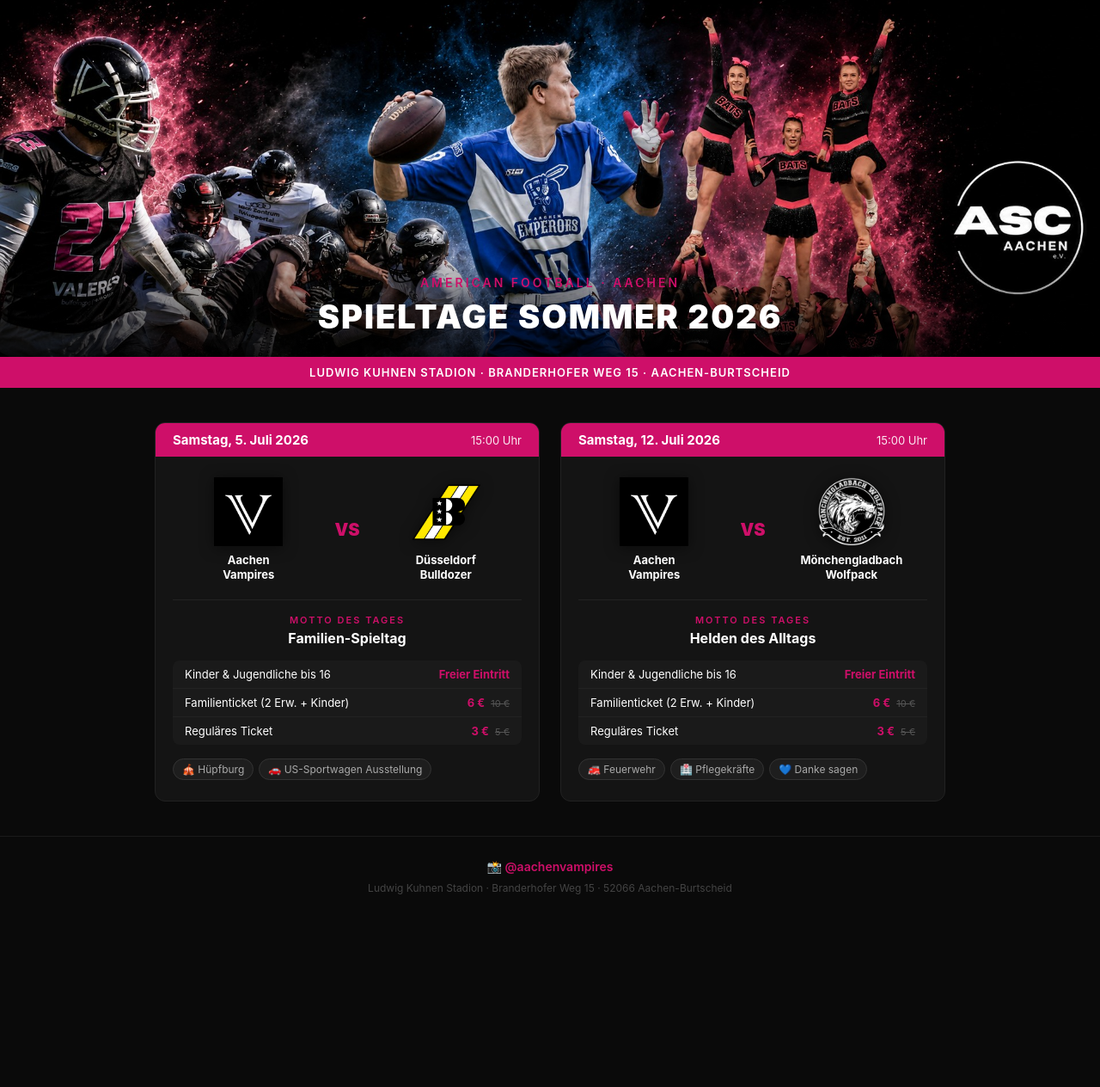
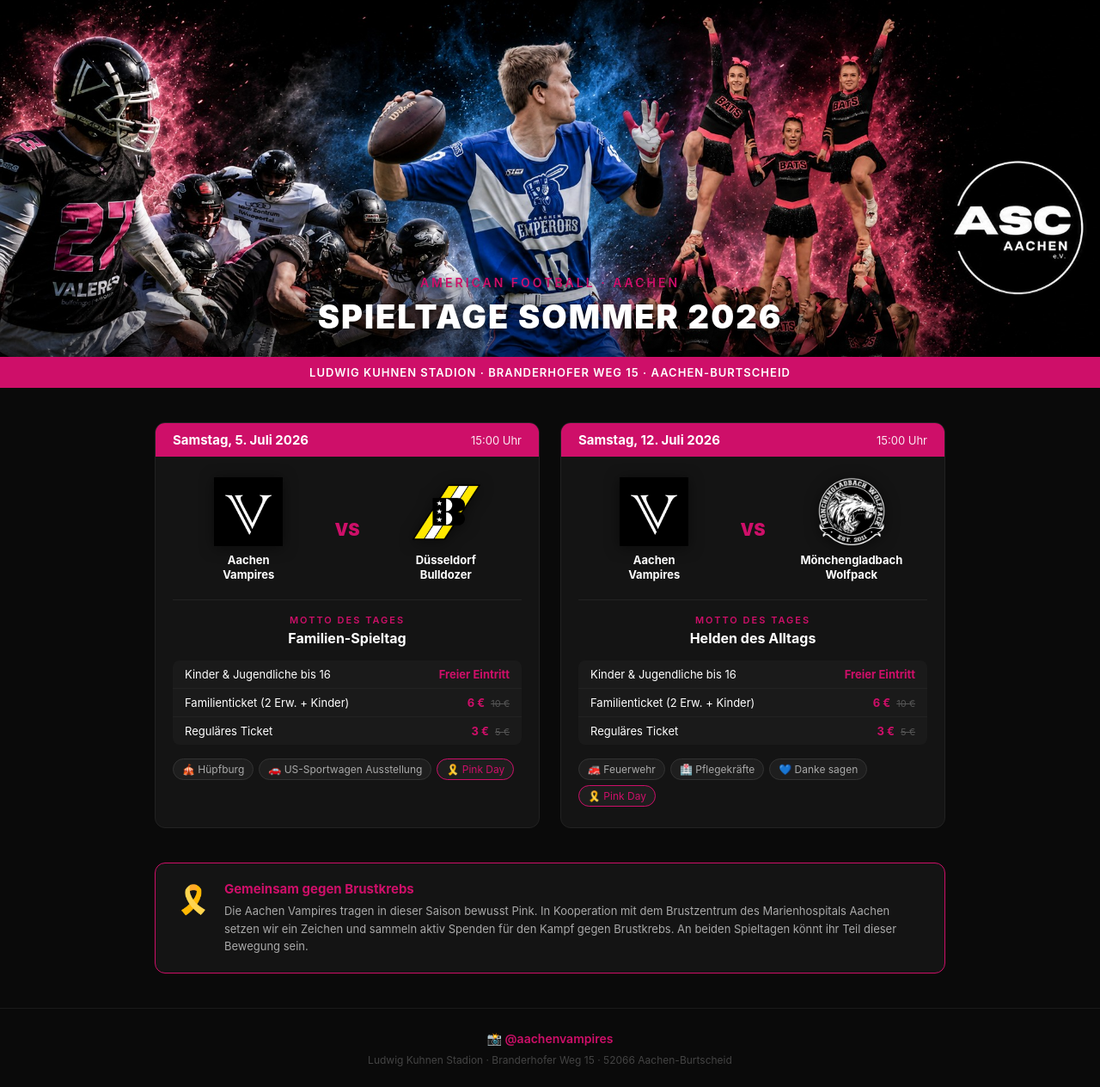
Before and after one commit to CDMF71/asc-spieltage, a plain HTML site: page index.html in a window 1280 px wide. Shown: the part 5-1269 px from the top of the page at 86% size. Before the commit the page ends 1069 px from the top, so only its background shows below. Drawn offline with Linux system fonts and the light colour scheme.

Commit message:
Add ribbon section for breast cancer awareness
Added a ribbon section to promote breast cancer awareness with a description and icon.

```diff
--- a/index.html
+++ b/index.html
@@ -9,9 +9,9 @@
   body { font-family: -apple-system, BlinkMacSystemFont, 'Segoe UI', sans-serif; background: #0a0a0a; color: #ffffff; }
   .hero { position: relative; width: 100%; max-height: 420px; overflow: hidden; }
   .hero img { width: 100%; display: block; object-fit: cover; }
-  .hero-overlay { position: absolute; bottom: 0; left: 0; right: 0; background: linear-gradient(transparent, rgba(0,0,0,0.85)); padding: 40px 24px 24px; text-align: center; }
-  .hero-overlay h1 { font-size: clamp(22px, 4vw, 38px); font-weight: 900; letter-spacing: 2px; text-transform: uppercase; }
-  .hero-overlay p { color: #CE0F69; font-size: 14px; letter-spacing: 3px; text-transform: uppercase; margin-bottom: 8px; font-weight: 600; }
+  .hero-overlay { position: absolute; bottom: 0; left: 0; right: 0; background: linear-gradient(transparent 30%, rgba(0,0,0,0.5)); padding: 40px 24px 24px; text-align: center; }
+  .hero-overlay h1 { font-size: clamp(22px, 4vw, 38px); font-weight: 900; letter-spacing: 2px; text-transform: uppercase; text-shadow: 0 2px 8px rgba(0,0,0,0.8); }
+  .hero-overlay p { color: #CE0F69; font-size: 14px; letter-spacing: 3px; text-transform: uppercase; margin-bottom: 8px; font-weight: 600; text-shadow: 0 2px 8px rgba(0,0,0,0.8); }
   .stripe { background: #CE0F69; padding: 10px 24px; text-align: center; font-size: 13px; font-weight: 600; letter-spacing: 1px; text-transform: uppercase; }
   .games { max-width: 960px; margin: 0 auto; padding: 40px 20px; display: grid; grid-template-columns: 1fr 1fr; gap: 24px; }
   @media (max-width: 640px) { .games { grid-template-columns: 1fr; } }
@@ -36,6 +36,12 @@
   .ticket-price .old { color: #555; font-weight: 400; text-decoration: line-through; font-size: 11px; margin-left: 4px; }
   .tags { display: flex; flex-wrap: wrap; gap: 6px; }
   .tag { background: #1e1e1e; border: 1px solid #333; border-radius: 99px; padding: 4px 10px; font-size: 12px; color: #aaa; }
+  .tag.pink { border-color: #CE0F69; color: #CE0F69; }
+  .ribbon-section { max-width: 960px; margin: 0 auto 40px; padding: 0 20px; }
+  .ribbon-box { background: #141414; border: 1px solid #CE0F69; border-radius: 12px; padding: 20px 24px; display: flex; align-items: flex-start; gap: 16px; }
+  .ribbon-icon { font-size: 32px; flex-shrink: 0; margin-top: 2px; }
+  .ribbon-box h3 { color: #CE0F69; font-size: 15px; margin-bottom: 6px; }
+  .ribbon-box p { font-size: 13px; color: #aaa; line-height: 1.6; }
   footer { border-top: 1px solid #1a1a1a; padding: 24px 20px; text-align: center; }
   footer a { color: #CE0F69; text-decoration: none; font-size: 14px; font-weight: 600; }
   footer p { color: #444; font-size: 12px; margin-top: 8px; }
@@ -96,6 +102,7 @@
       <div class="tags">
         <span class="tag">🎪 Hüpfburg</span>
         <span class="tag">🚗 US-Sportwagen Ausstellung</span>
+        <span class="tag pink">🎗️ Pink Day</span>
       </div>
     </div>
   </div>
@@ -140,10 +147,21 @@
         <span class="tag">🚒 Feuerwehr</span>
         <span class="tag">🏥 Pflegekräfte</span>
         <span class="tag">💙 Danke sagen</span>
+        <span class="tag pink">🎗️ Pink Day</span>
       </div>
     </div>
   </div>
 
+</div>
+
+<div class="ribbon-section">
+  <div class="ribbon-box">
+    <div class="ribbon-icon">🎗️</div>
+    <div>
+      <h3>Gemeinsam gegen Brustkrebs</h3>
+      <p>Die Aachen Vampires tragen in dieser Saison bewusst Pink. In Kooperation mit dem Brustzentrum des Marienhospitals Aachen setzen wir ein Zeichen und sammeln aktiv Spenden für den Kampf gegen Brustkrebs. An beiden Spieltagen könnt ihr Teil dieser Bewegung sein.</p>
+    </div>
+  </div>
 </div>
 
 <footer>
```
